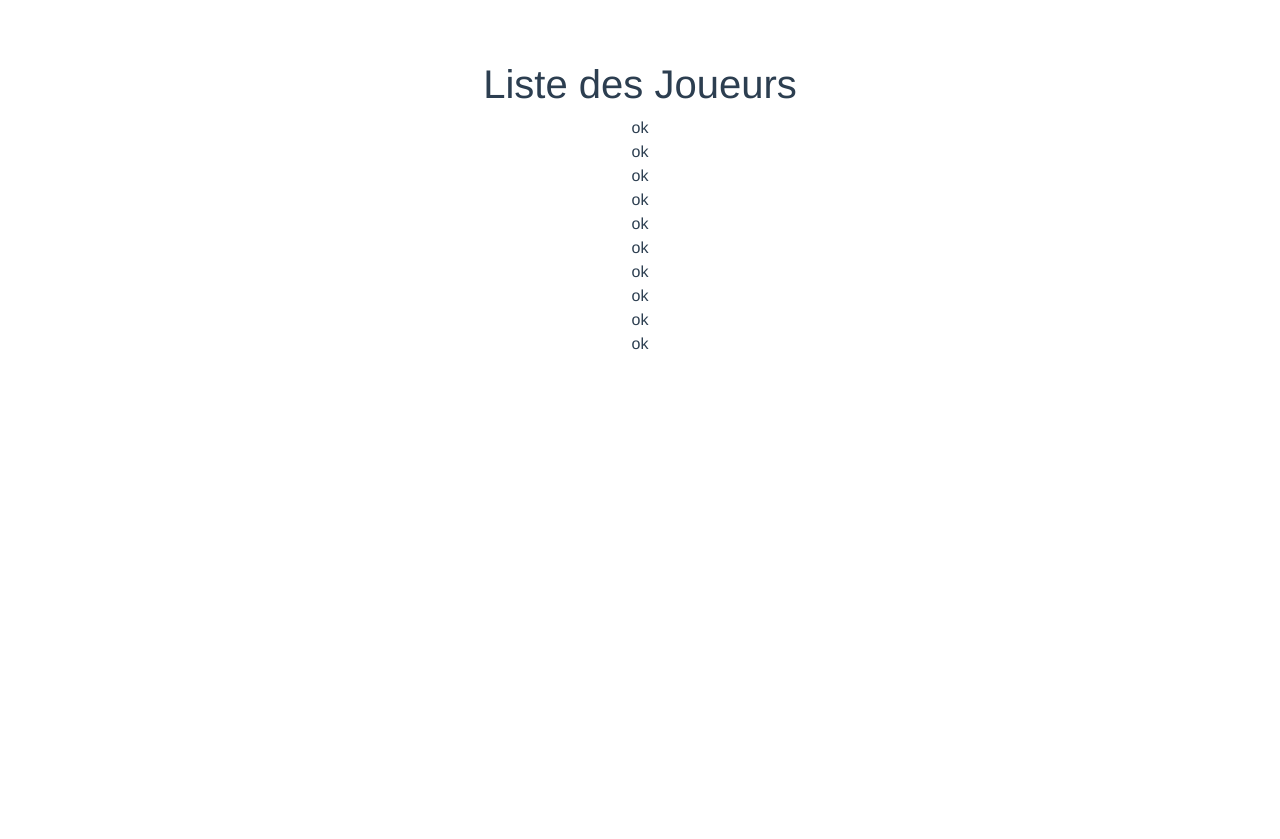
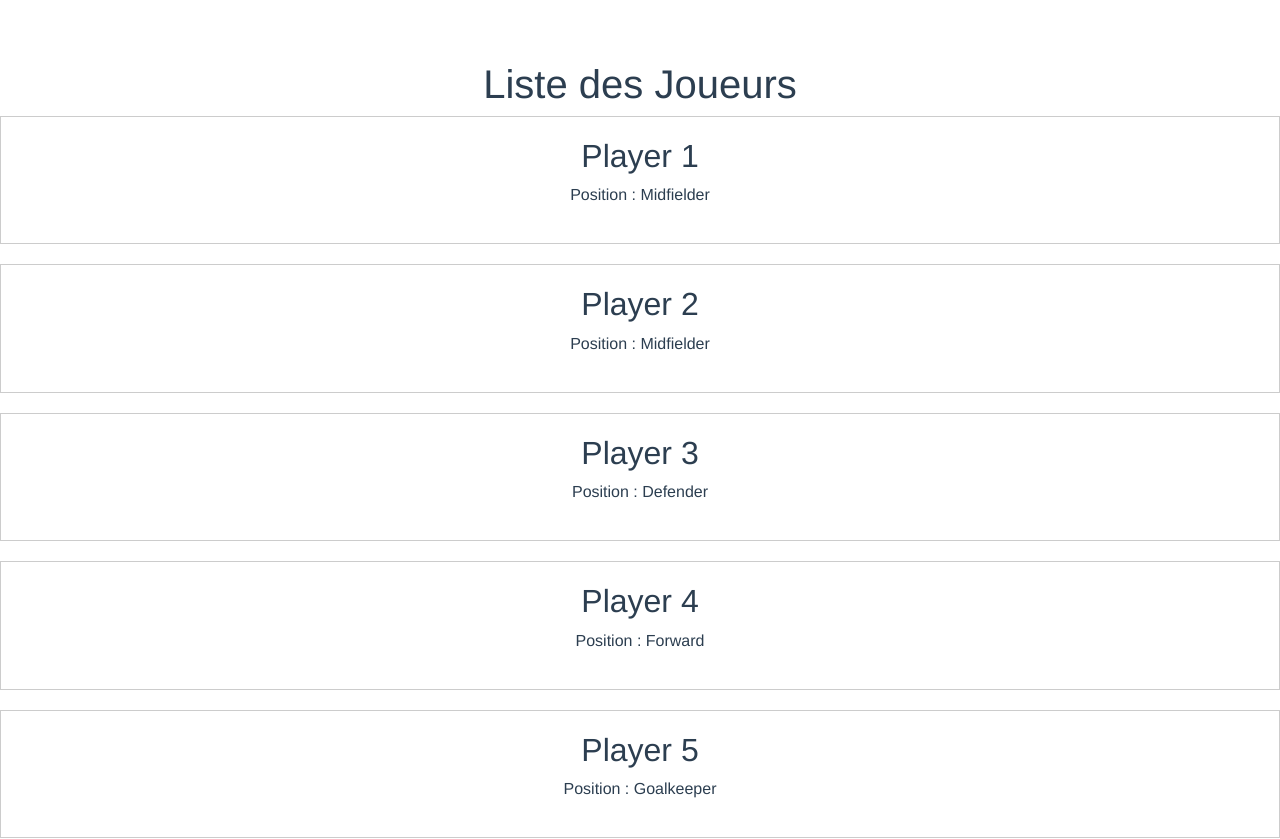
Before and after one commit to Baptiste-Borie/test-sportDecisions, a Vue app: page / in a window 1280 px wide. Shown: the top 839 px of the page. Before the commit the page ends 800 px from the top, so only its background shows below. Built offline with nearby package versions, Linux system fonts and the light colour scheme.

Commit message:
feat(profile): setup profileComponent + implementation

```diff
--- a/src/components/endOfContract.vue
+++ b/src/components/endOfContract.vue
@@ -1,9 +1,7 @@
 <template>
     <div>
         <h1>Liste des Joueurs</h1>
-            <div v-for="player in players" :key="player.id">
-                <profileComponent :player="player" />
-            </div>
+        <profile-component v-for="player in players" :key="player.id" :player="player"/>
     </div>
 </template>
 
--- a/src/components/profileComponent.vue
+++ b/src/components/profileComponent.vue
@@ -1,9 +1,23 @@
 <template>
-    <div>ok</div>
+    <div class="player-profile">
+        <h2>{{ player.nickname }}</h2>
+        <p>Position : {{ player.position }}</p>
+    </div>
 </template>
 
 <script>
 export default {
     name: "profileComponent",
+    props: {
+        player: Object
+    }
 }
 </script>
+
+<style scoped>
+.player-profile {
+    border: 1px solid #ccc;
+    padding: 20px;
+    margin-bottom: 20px;
+}
+</style>
```
